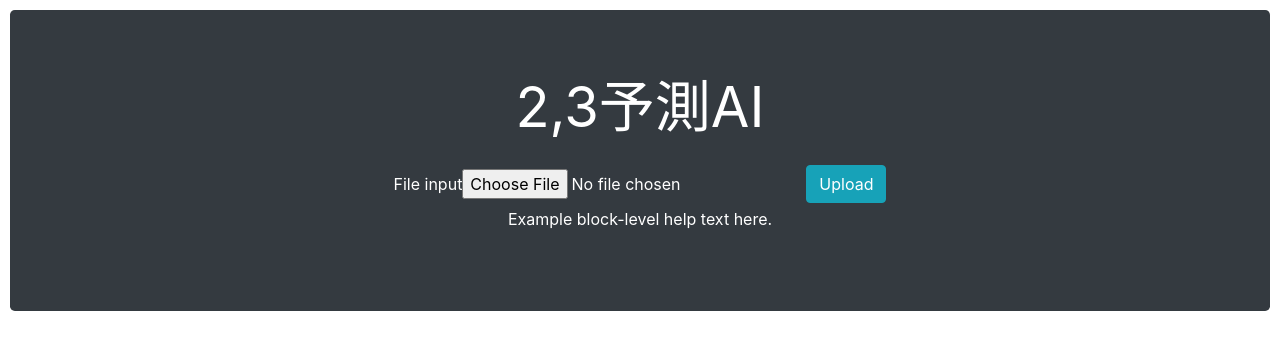
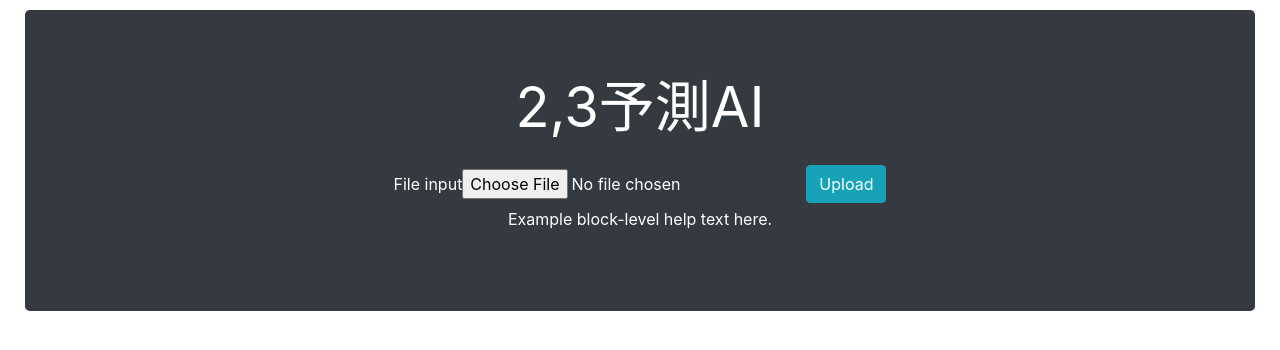
Before and after one commit to msize34/practice2, a Flask app: page / in a window 1280 px wide. Shown: the top 350 px of the page. Run offline with Flask 2, Linux system fonts and the light colour scheme; some libraries are stand-ins or nearby versions.

Commit message:
こめんと

```diff
--- a/app/templates/index.html
+++ b/app/templates/index.html
@@ -1,18 +1,20 @@
 <!DOCTYPE html>
 <html lang="ja">
     <head>
-        <meta charset="utf-8">
+        <meta charset="utf-8" name="viewport" content="width=device-width, initial-scale=1">
   <title>2or3predict</title>
         <style>body {padding: 10px;}</style>
         <!-- Bootstrap -->
         <link rel="stylesheet" type="text/css" href="/static/css/bootstrap.css">
     </head>
     <body>
-        <div class="jumbotron bg-dark text-white">
+        <div class="container-fluid">
+            <div class="jumbotron bg-dark text-white ">
+
                 <h1 class="display-4 justify-content-center" style="text-align: center">
                         2,3予測AI
                 </h1>
-            <form class="form-inline justify-content-center mt-4"
+                <form class="form-inline justify-content-center mt-4 "
                       method="POST" action="/predict" enctype="multipart/form-data">
                       <div class="form-group">
                         <label for="exampleInputFile" style="text-align: center">
@@ -28,6 +30,7 @@
                             Example block-level help text here.
                 </p>
             </div>
+        </div>
         <!-- Bootstrap -->
         <script src="/static/./js/bootstrap.min.js"></script>
     </body>
```
Lines whose indentation alone changed are shown as unchanged.
